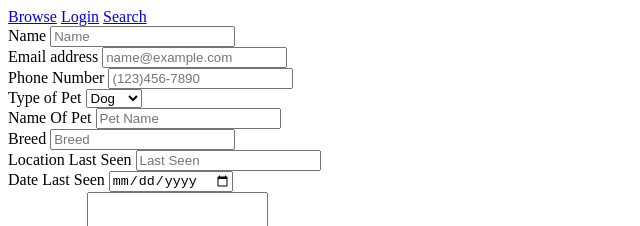
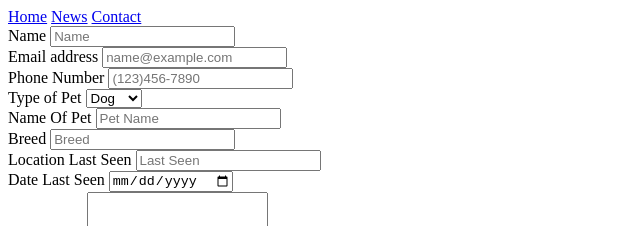
Before and after one commit to awilliams62090/Project-1, a plain HTML site: page index.html in a window 1280 px wide. Shown: the top 226 px of the page, 0-640 px from the left. Drawn offline with nearby package versions, Linux system fonts and the light colour scheme; no server answers.

Commit message:
Revert "."
This reverts commit 7aa3839f6db2d65ff27e146da887a0b01bec2f2d.

```diff
--- a/index.html
+++ b/index.html
@@ -13,9 +13,9 @@
 
 <body>
         <div id="navbarr">
-                <a href="/browse.html">Browse</a>
-                <a href="/login.html">Login</a>
-                <a href="/search.html">Search</a>
+                <a href="#home">Home</a>
+                <a href="#news">News</a>
+                <a href="#contact">Contact</a>
               </div>
         <div class="container">
         <div class="row">
```
